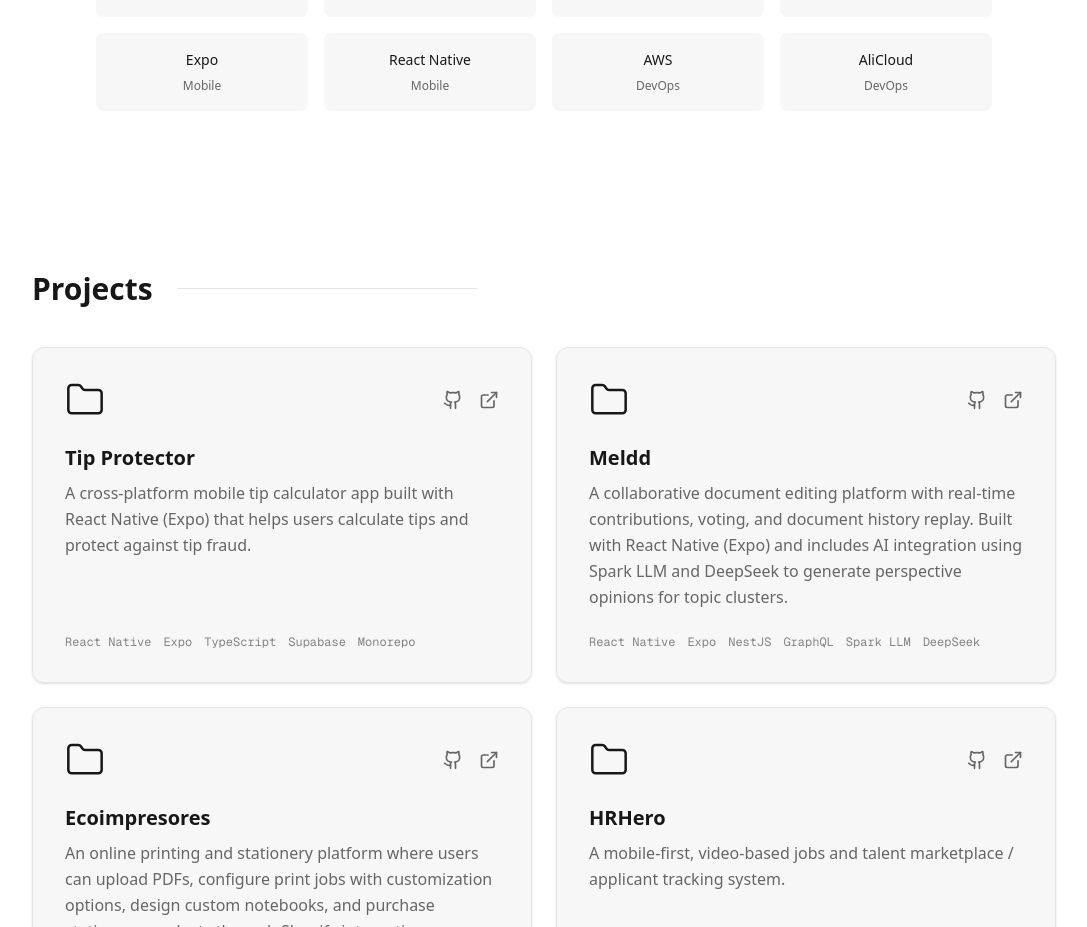
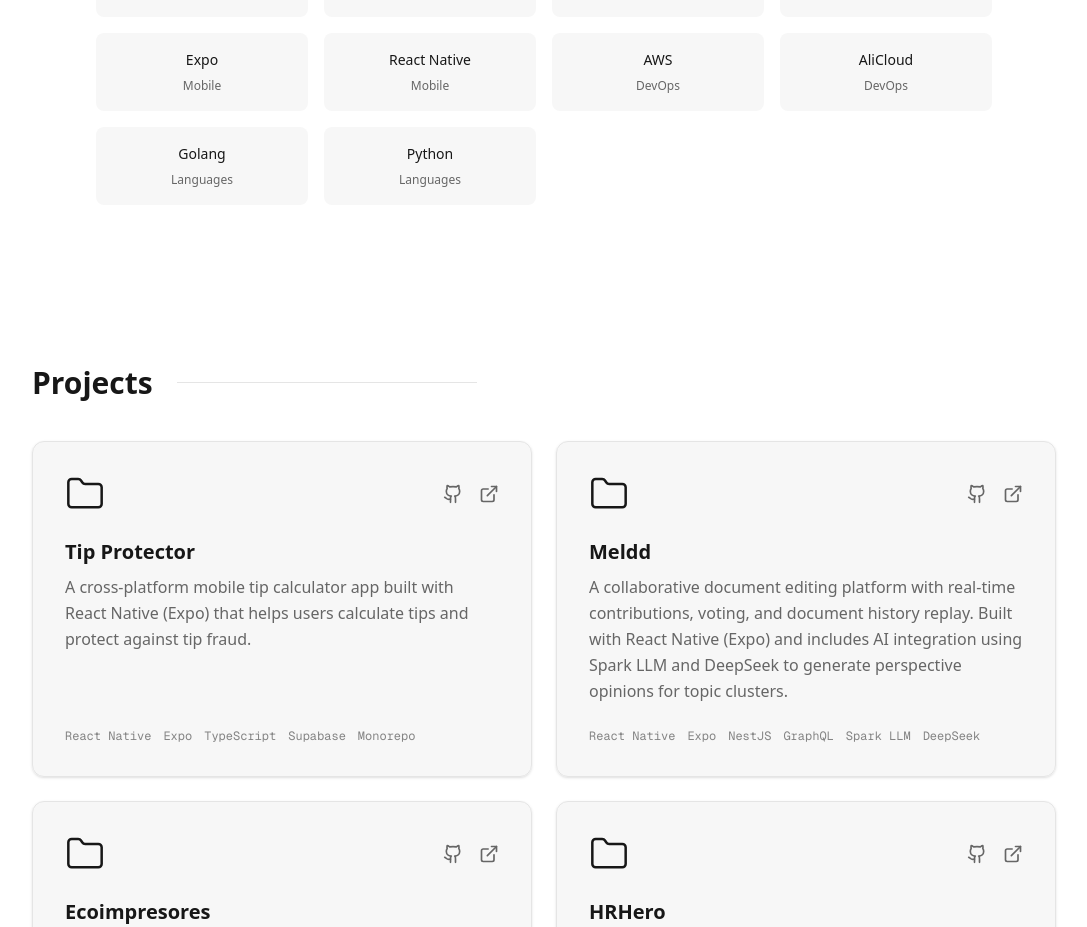
Before and after one commit to leotaozeng/leozeng.tech, a Next.js app: page / in a window 1280 px wide. Shown: the part 1860-2787 px from the top of the page, without its empty margins (96-1183 px from the left). Built offline with nearby package versions, Linux system fonts and the light colour scheme.

Commit message:
feat: add Golang and Python to skills list in Skills component

```diff
--- a/src/components/Skills.tsx
+++ b/src/components/Skills.tsx
@@ -15,6 +15,8 @@ const skills = [
   { name: 'React Native', category: 'Mobile' },
   { name: 'AWS', category: 'DevOps' },
   { name: 'AliCloud', category: 'DevOps' },
+  { name: 'Golang', category: 'Languages' },
+  { name: 'Python', category: 'Languages' },
 ]
 
 const Skills = () => {
```
